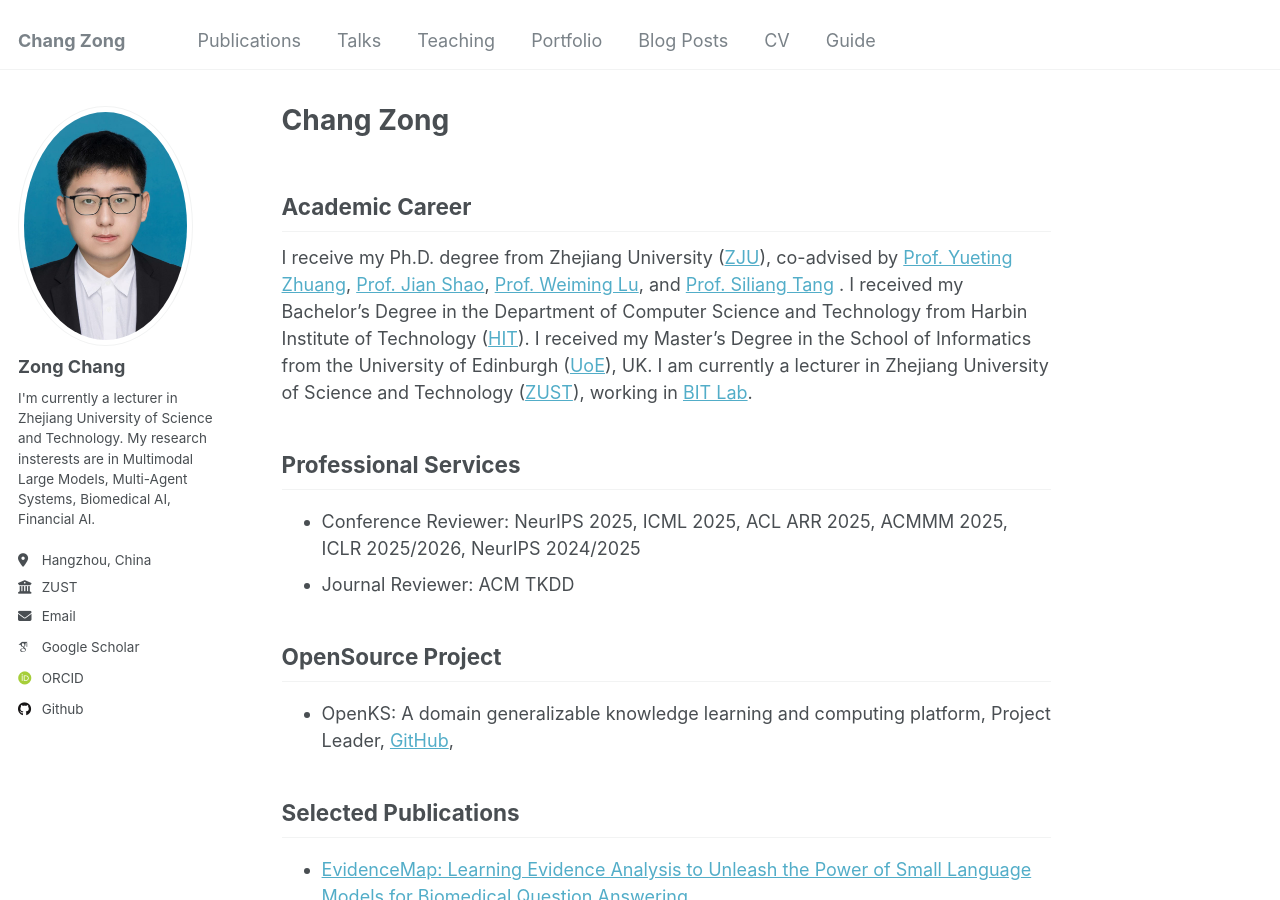
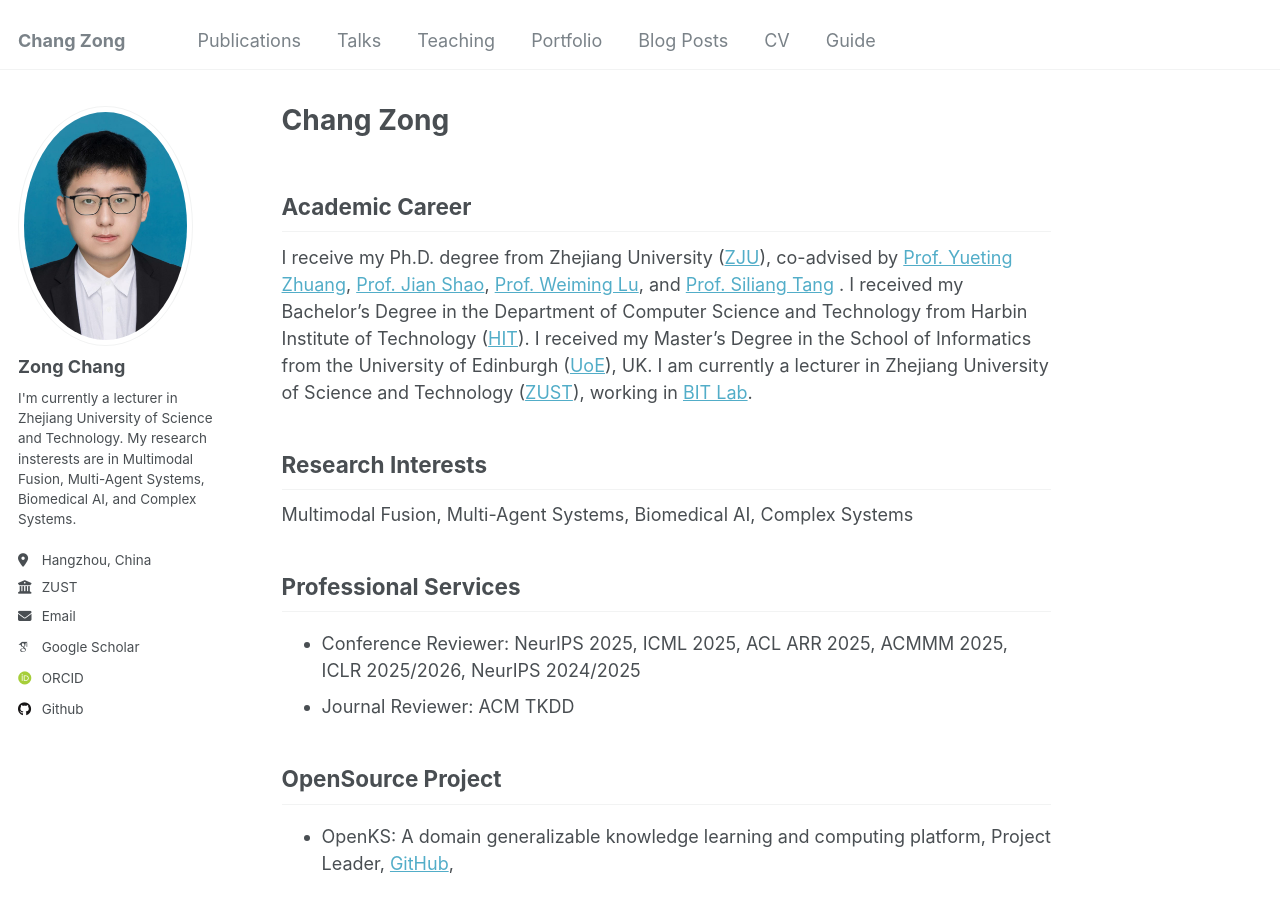
Before and after one commit to changzong/changzong.github.io, a Jekyll site: the page built from _pages/about.md, in a window 1280 px wide and 900 px high. Built offline with Jekyll 4.4.1, drawn with Linux system fonts in a browser that asks for light colours; some web fonts are replaced.

Commit message:
udpate about

```diff
--- a/_config.yml
+++ b/_config.yml
@@ -24,7 +24,7 @@ author:
   avatar           : "personal-photo.jpg"
   name             : "Zong Chang"
   pronouns         : # example: "she/her"
-  bio              : "I'm currently a lecturer in Zhejiang University of Science and Technology. My research insterests are in Multimodal Large Models, Multi-Agent Systems, Biomedical AI, Financial AI. "
+  bio              : "I'm currently a lecturer in Zhejiang University of Science and Technology. My research insterests are in Multimodal Fusion, Multi-Agent Systems, Biomedical AI, and Complex Systems. "
   location         : "Hangzhou, China"
   employer         : "ZUST"
   uri              : # URL
--- a/_pages/about.md
+++ b/_pages/about.md
@@ -10,6 +10,8 @@ redirect_from:
 ## Academic Career
 I receive my Ph.D. degree from Zhejiang University ([ZJU](https://www.zju.edu.cn/)), co-advised by [Prof. Yueting Zhuang](https://person.zju.edu.cn/yzhuang), [Prof. Jian Shao](https://person.zju.edu.cn/jshao), [Prof. Weiming Lu](https://person.zju.edu.cn/lwm), and [Prof. Siliang Tang](https://person.zju.edu.cn/siliang) . I received my Bachelor's Degree in the Department of Computer Science and Technology from Harbin Institute of Technology ([HIT](https://www.hit.edu.cn/)). I received my Master's Degree in the School of Informatics from the University of Edinburgh ([UoE](https://www.ed.ac.uk/)), UK. I am currently a lecturer in Zhejiang University of Science and Technology ([ZUST](https://www.zust.edu.cn/)), working in [BIT Lab](http://bit.zust.edu.cn/catalogue/information.html).
 
+## Research Interests
+Multimodal Fusion, Multi-Agent Systems, Biomedical AI, Complex Systems
 
 ## Professional Services
 - Conference Reviewer: NeurIPS 2025, ICML 2025, ACL ARR 2025, ACMMM 2025, ICLR 2025/2026, NeurIPS 2024/2025
```
